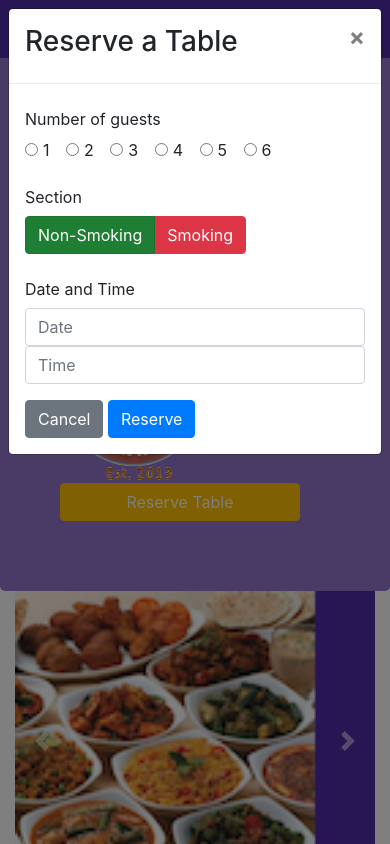
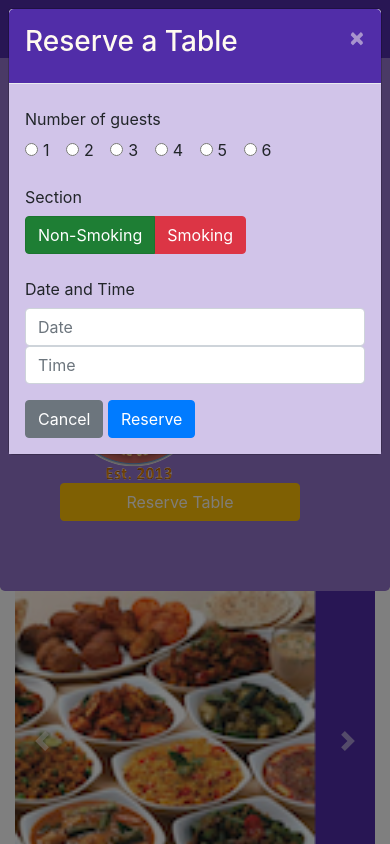
Before and after one commit to oxoMkoxo/coursera-conFusion, a website: page index.html in a window 390 px wide. Both pictures are taken after a click on the link "Reserve Table". Shown: the top 844 px of the page. Drawn offline with nearby package versions, Linux system fonts and the light colour scheme.

Commit message:
Assignment 4

```diff
--- a/css/styles.scss
+++ b/css/styles.scss
@@ -74,3 +74,16 @@ body{
     bottom: 0px;
     z-index: 1;
 }
+
+.modal {
+    .modal-header{
+        background: $background-dark;
+        color: floralwhite;
+        .close{
+            color: floralwhite;
+        }
+    }
+    .modal-body{
+        background: $background-pale;
+    }
+}
--- a/index.html
+++ b/index.html
@@ -28,7 +28,7 @@
                     <li class="nav-item"><a class="nav-link" href="./contactus.html"><span class="fa fa-address-card"></span> Contact us</a></li>
                 </ul>
                 <span class="navbar-text">
-                    <a class="btn" data-toggle="modal" data-target="#loginModal"> <span class="fa fa-sign-in"></span> Login</a>
+                    <a class="btn" id="loginModalButton"> <span class="fa fa-sign-in"></span> Login</a>
                 </span>
 
             </div>
@@ -159,7 +159,7 @@
                     </div>
                     <div class="col-12 col-md-6">
                         <!-- Changed the tooltip functionality responds to hover instead of toggle -->
-                        <a class="btn btn-warning d-block align-self-center px-auto" data-hover="tooltip" data-html="true" title="Or Call us at  <br><strong>+852 12345678</strong>" data-placement="bottom" data-toggle="modal" data-target="#reserveTableForm">Reserve Table</a>
+                        <a class="btn btn-warning d-block align-self-center px-auto"  title="Or Call us at  <br><strong>+852 12345678</strong>" id="reserveTableModalButton">Reserve Table</a>
                     </div>
 
                 </div>
@@ -319,9 +319,9 @@
      <script src="node_modules/bootstrap/dist/js/bootstrap.min.js"></script>
      <script>
         //  INIT tooltip on hover
-        $(document).ready(function(){
-            $('[data-hover="tooltip"').tooltip();
-        });
+        // $(document).ready(function(){
+        //     $('[data-hover="tooltip"').tooltip();
+        // });
 
         // Carousel Buttons function
         // $(document).ready(function(){
@@ -352,6 +352,26 @@
                 }
             });
         });
+        // reserve Table Model js
+        $(document).ready(function(){
+            $('#reserveTableModalButton').click(function(){
+                $('#reserveTableForm').modal('toggle');
+            });
+
+            // This adds attributes and show tooltip on hover
+            $('#reserveTableModalButton').hover(function(){
+                $('#reserveTableModalButton').attr('data-html', 'true');
+                $('#reserveTableModalButton').attr('data-placement', 'bottom');
+                $('#reserveTableModalButton').tooltip('toggle');
+            });
+        });
+
+        // login Table Model js
+        $(document).ready(function(){
+            $('#loginModalButton').click(function(){
+                $('#loginModal').modal('toggle');
+            });
+        });
      </script>
 </body>
 
```
Also changed, not shown: css/styles.css.
